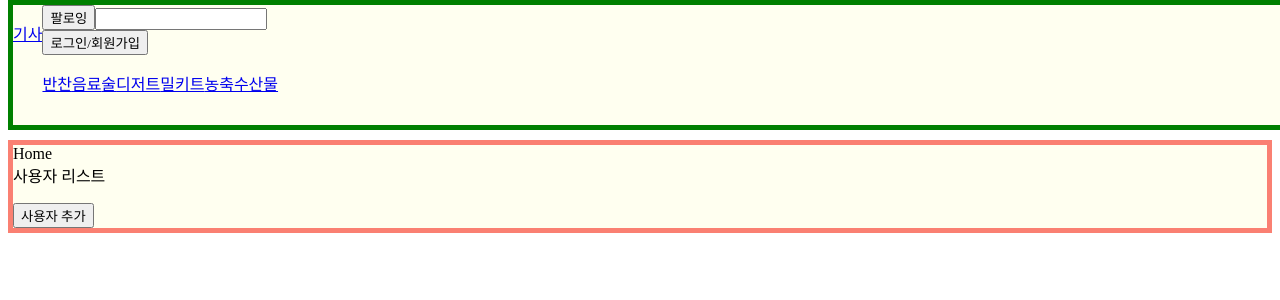
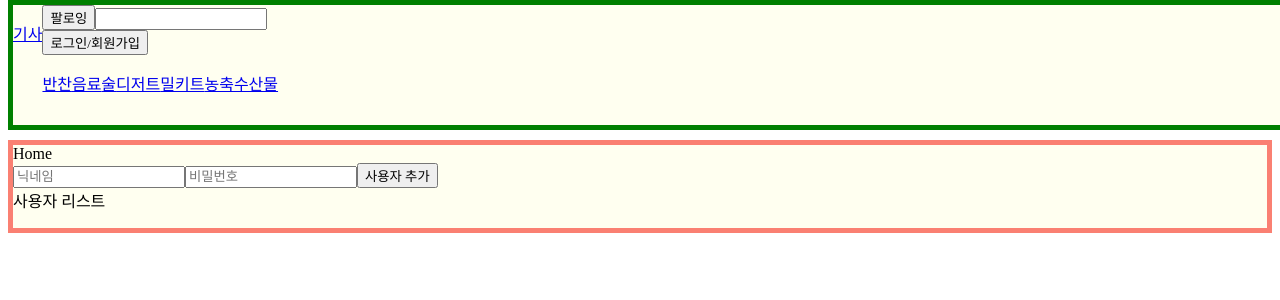
Before and after one commit to zoonong/modubanchan_front, a React (Create React App) app: page / in a window 1280 px wide. Shown: the top 300 px of the page. Built offline with nearby package versions, Linux system fonts and the light colour scheme; a web font is replaced by a local one.

Commit message:
user 추가 바로 바로 반영되게 바꿈

```diff
--- a/src/routes/Home.js
+++ b/src/routes/Home.js
@@ -25,28 +25,59 @@ const UserList = React.memo(function UserList({users}) {
 
 const Home = () => {
   const nextId = useRef(1);
-  const [user, setUser] = useState({
-    id: nextId.current,
-    nickname: ""
+  const [inputs, setInputs] = useState({
+    nickname: "",
+    password: ""
   });
+  const { nickname, password } = inputs;
   const users = useSelector(state => state.users);
   const dispatch = useDispatch();
 
   const onCreateUser = user => dispatch(addUser(user));
 
+  const onChange = e => {
+    const {name, value} = e.target;
+    setInputs({
+      ...inputs,
+      [name]: value
+    });
+  };
+
+  const onSubmit = () => {
+    const user = {
+      id: nextId.current,
+      nickname: nickname,
+      password: password
+    };
+    onCreateUser(user);
+
+    setInputs({
+      nickname: "",
+      password: ""
+    });
+    nextId.current += 1;
+  };
+
   return (
     <div>
       <div>Home</div>
+      <input
+          name="nickname"
+          type="text"
+          placeholder="닉네임"
+          onChange={onChange}
+          value={nickname}
+        />
+        <input
+          name="password"
+          type="text"
+          placeholder="비밀번호"
+          onChange={onChange}
+          value={password}
+        />
+        <button type="text" onClick={onSubmit}>사용자 추가</button>
       <div>사용자 리스트</div>
       <UserList users={users} />
-      <button type="text" onClick={() => {
-        setUser({
-          ...user,
-          id: nextId.current
-        });
-        onCreateUser(user);
-        nextId.current += 1
-      }}>사용자 추가</button>
     </div>
   );
 };
```
